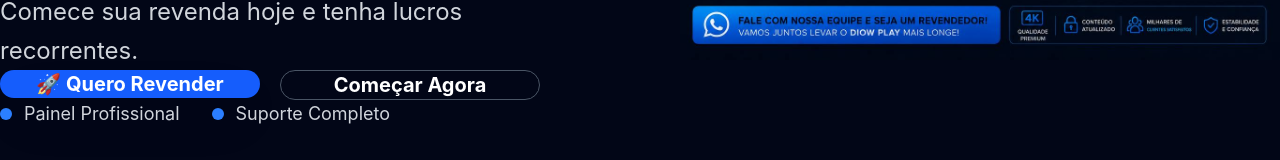
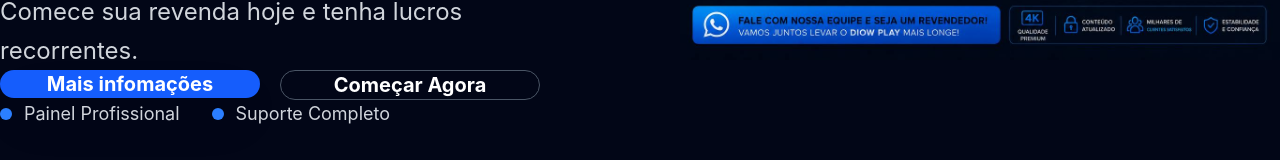
Before and after one commit to diorleip/diowplay-site, a Next.js app: page / in a window 1280 px wide. Shown: the part 468-628 px from the top of the page. Built offline with nearby package versions, Linux system fonts and the light colour scheme.

Commit message:
landing final

```diff
--- a/app/page.tsx
+++ b/app/page.tsx
@@ -47,8 +47,8 @@ export default function Home() {
                 href="https://wa.me/5547992027636?text=Olá%20vim%20do%20site%20e%20quero%20revender%20Diow%20Play"
                 target="_blank"
               >
-                <button className="bg-blue-600 hover:bg-blue-700 transition w-full sm:w-[260px] py-6 rounded-2xl font-bold text-xl shadow-2xl text-center">
-                  🚀 Quero Revender
+                <button className="bg-blue-600 hover:bg-blue-700 transition w-full sm:w-[260px] py-8 rounded-2xl font-bold text-xl shadow-2xl text-center">
+                  Mais infomações
                 </button>
               </a>
 
@@ -56,7 +56,7 @@ export default function Home() {
                 href="https://diowplay.sigma.st/#/rs/K4Wrwq91eN/rlKWO3Wzo7"
                 target="_blank"
               >
-                <button className="border border-gray-600 hover:bg-white/10 transition w-full sm:w-[260px] py-6 rounded-2xl font-bold text-xl text-center">
+                <button className="border border-gray-600 hover:bg-white/10 transition w-full sm:w-[260px] py-8 rounded-2xl font-bold text-xl text-center">
                   Começar Agora
                 </button>
               </a>
```
